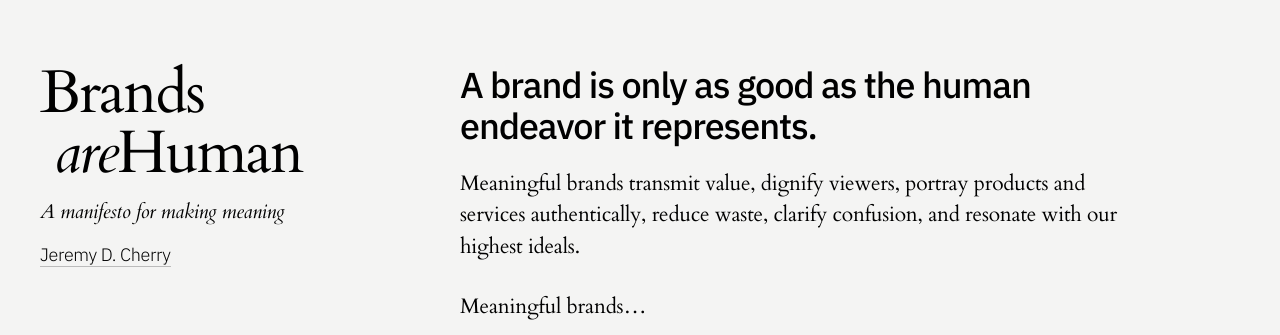
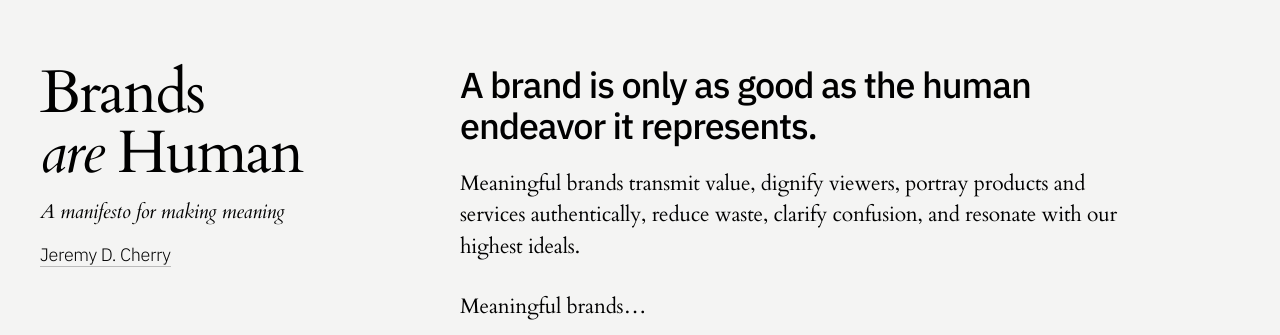
Before and after one commit to jeremydcherry/jeremydcherry.github.io, a Jekyll site: the page built from content/brands.md, in a window 1280 px wide. Shown: the top 335 px of the page. Built offline with Jekyll 4.4.1, drawn with Linux system fonts in a browser that asks for light colours.

Commit message:
Updated title formatting

```diff
--- a/_includes/title-sub.html
+++ b/_includes/title-sub.html
@@ -1,3 +1,3 @@
-<h1 class="manifesto-page-title">Brands<br/>&nbsp;<em>are</em>Human</h1>
+<h1 class="manifesto-page-title">Brands<br/><em>are</em> Human</h1>
 <h2 class="manifesto-page-title">A manifesto for making meaning</h2>
 <h3 class="manifesto-page-title"><a href="/">Jeremy D. Cherry</a></h3>
```
